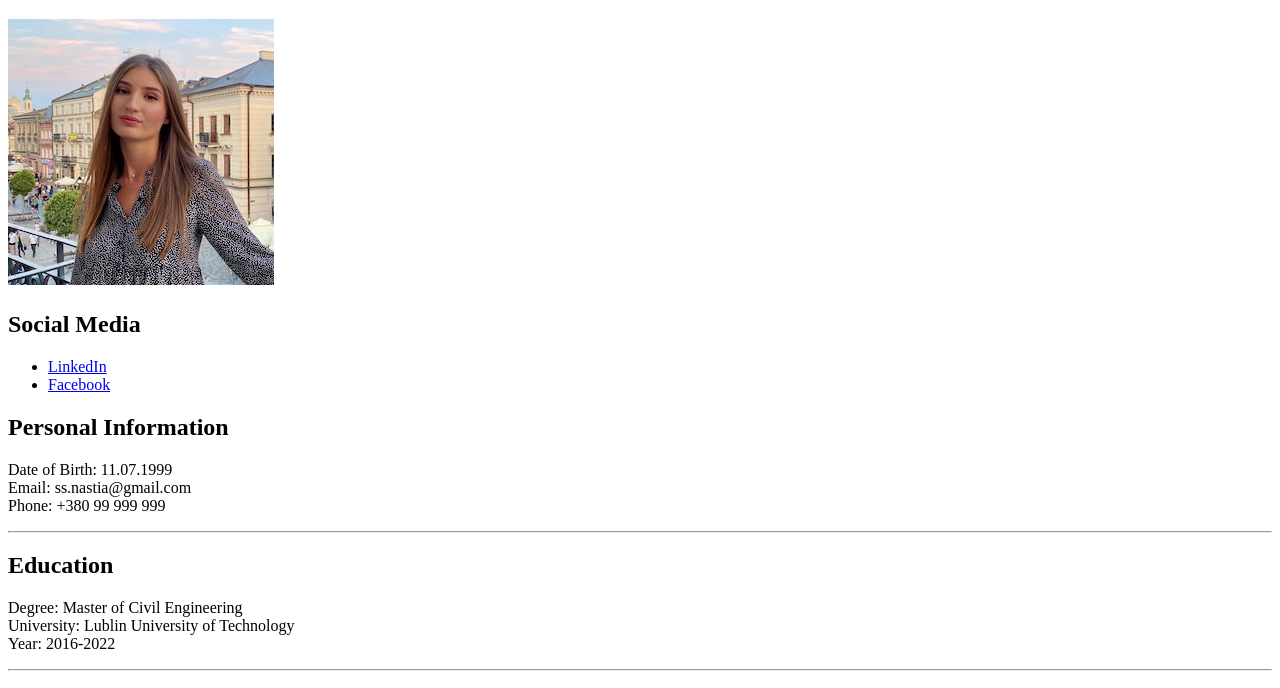
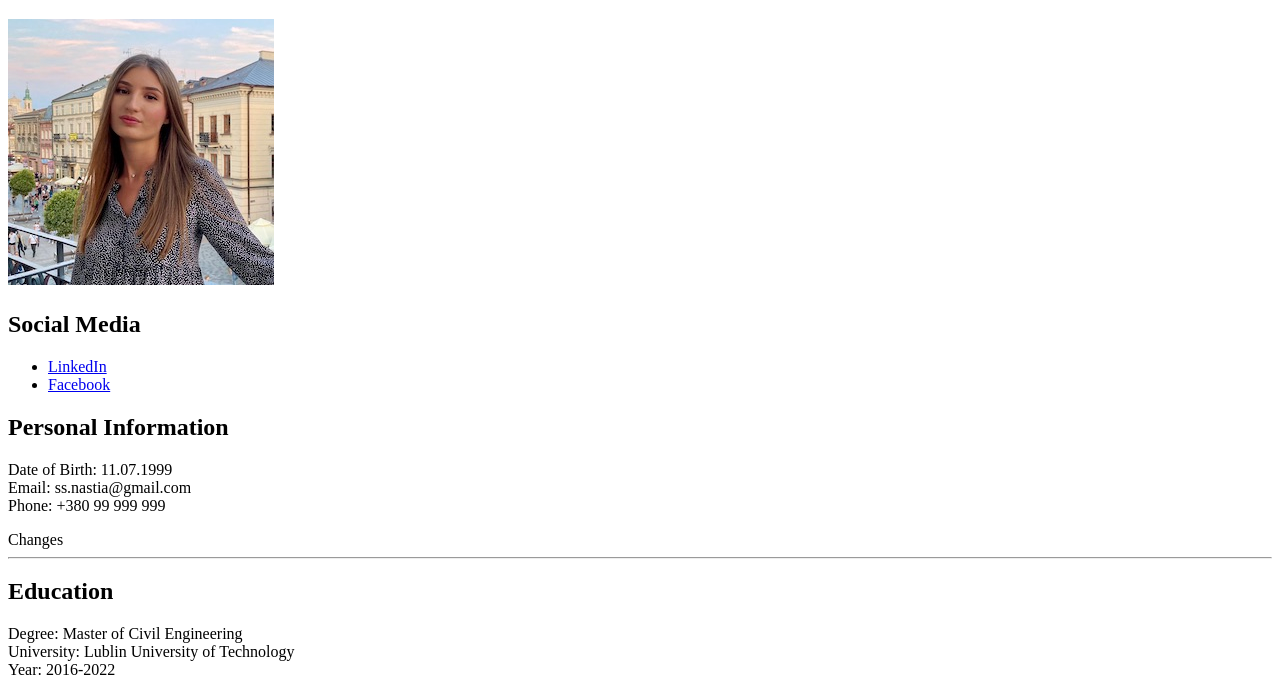
Before and after one commit to iindiedays/beetroot-fe, a plain HTML site: page lesson2/homework/index.html in a window 1280 px wide. Shown: the part 61-749 px from the top of the page. Drawn offline with Linux system fonts and the light colour scheme.

Commit message:
added changes

```diff
--- a/lesson2/homework/index.html
+++ b/lesson2/homework/index.html
@@ -22,6 +22,8 @@
       Phone: +380 99 999 999<br>
       </p>
   </div>
+
+  <div>Changes</div>
 
   <hr>
 
```
